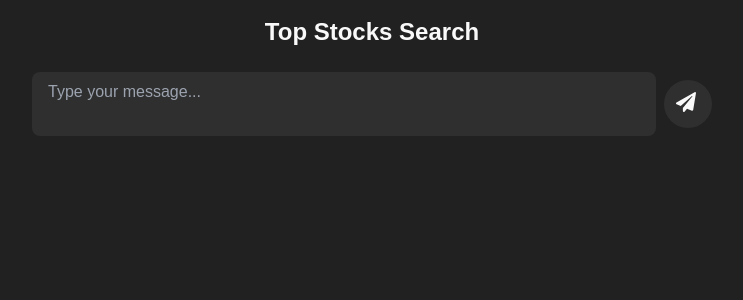
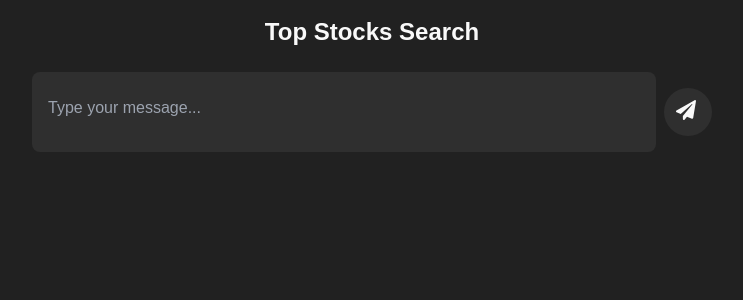
Before and after one commit to RaoAkif/top-stocks, a Next.js app: page / in a window 1280 px wide. Shown: the top 300 px of the page, without its empty margins (268-1011 px from the left). Built offline with nearby package versions, Linux system fonts and the light colour scheme.

Commit message:
Update page.tsx

```diff
--- a/app/page.tsx
+++ b/app/page.tsx
@@ -108,7 +108,7 @@ const Home = () => {
           value={input}
           onChange={handleTextareaChange}
           onKeyDown={handleKeyDown}
-          className="w-1/2 min-h-[2rem] max-h-[10rem] px-4 py-2 rounded-lg bg-[#2F2F2F] text-[#F9F9F9] focus:outline-none resize-none"
+          className="w-1/2 min-h-[2rem] max-h-[10rem] pt-6 px-4 py-2 rounded-lg bg-[#2F2F2F] text-[#F9F9F9] focus:outline-none resize-none"
           placeholder="Type your message..."
         />
         <div
```
